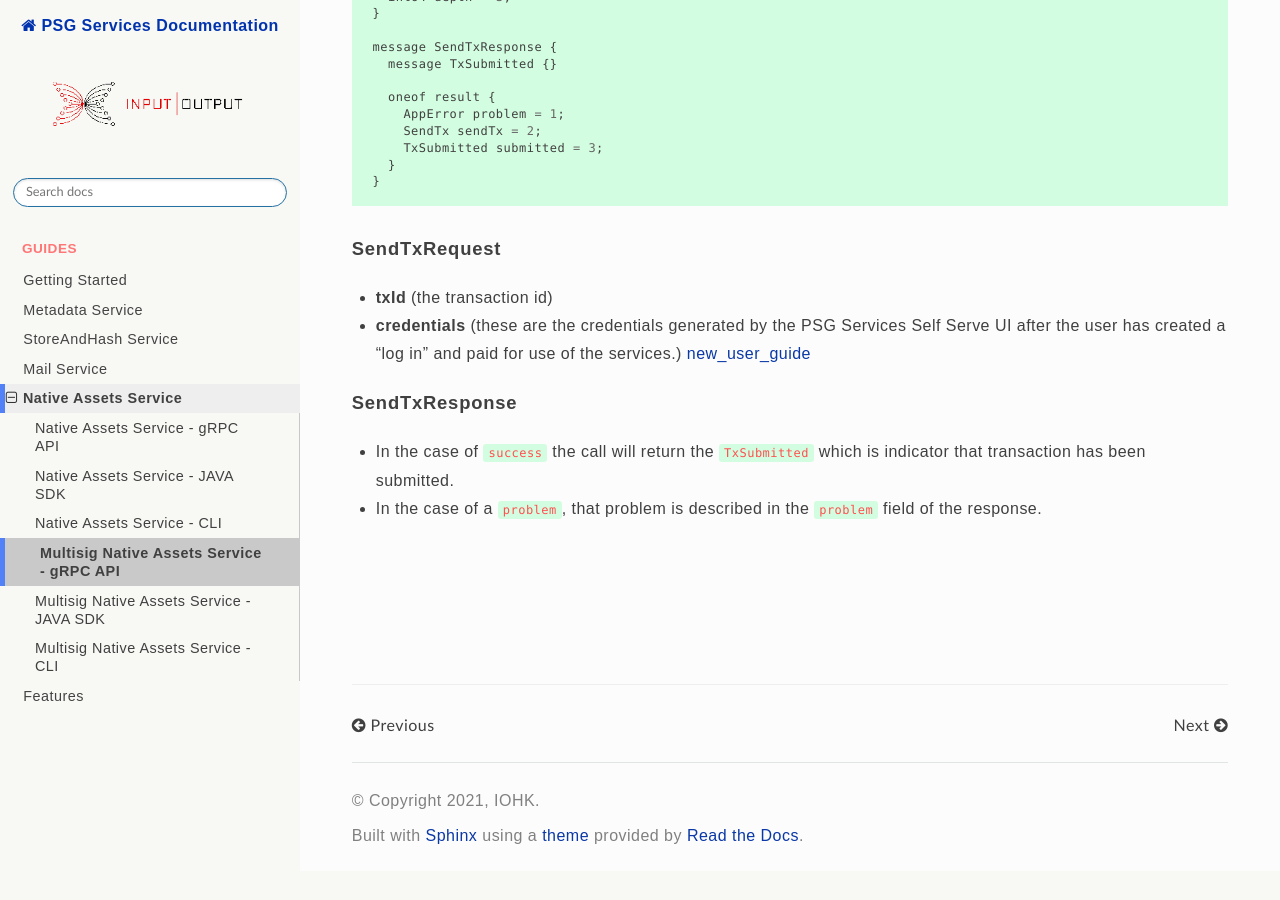
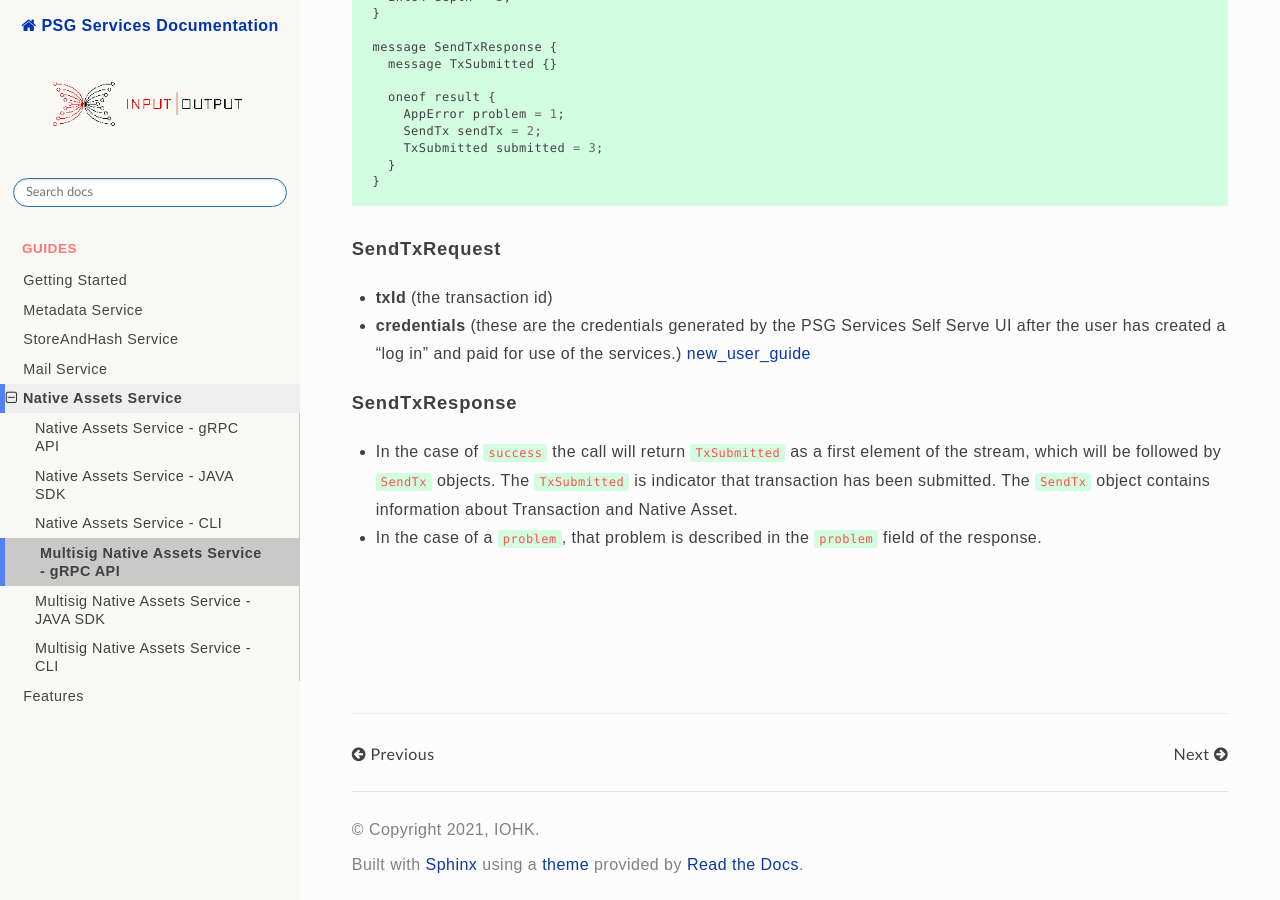
Before and after one commit to input-output-hk/PSG, a Sphinx documentation site: the page built from docs/source/guides/multisig_native_assets_api.md, in a window 1280 px wide and 900 px high, scrolled down 10370 px. Built offline with Sphinx 7.4.7 and the Read the Docs theme 2.0.0, drawn with Linux system fonts in a browser that asks for light colours; some web fonts are replaced; before the commit the page ends 11241 px from its top, so only the background shows below that.

Commit message:
PSGS-925: fixing the sendTX description in sdk

```diff
--- a/docs/source/guides/multisig_native_assets_api.md
+++ b/docs/source/guides/multisig_native_assets_api.md
@@ -421,5 +421,5 @@ message SendTxResponse {
 - **credentials** (these are the credentials generated by the PSG Services Self Serve UI after the user has created a "log in" and paid for use of the services.) [new_user_guide](./new_user_guide.md)
 
 #### SendTxResponse
-- In the case of `success` the call will return the `TxSubmitted` which is indicator that transaction has been submitted.
+- In the case of `success` the call will return `TxSubmitted` as a first element of the stream, which will be followed by `SendTx` objects. The `TxSubmitted` is indicator that transaction has been submitted. The `SendTx` object contains information about Transaction and Native Asset.
 - In the case of a `problem`, that problem is described in the `problem` field of the response.
```
